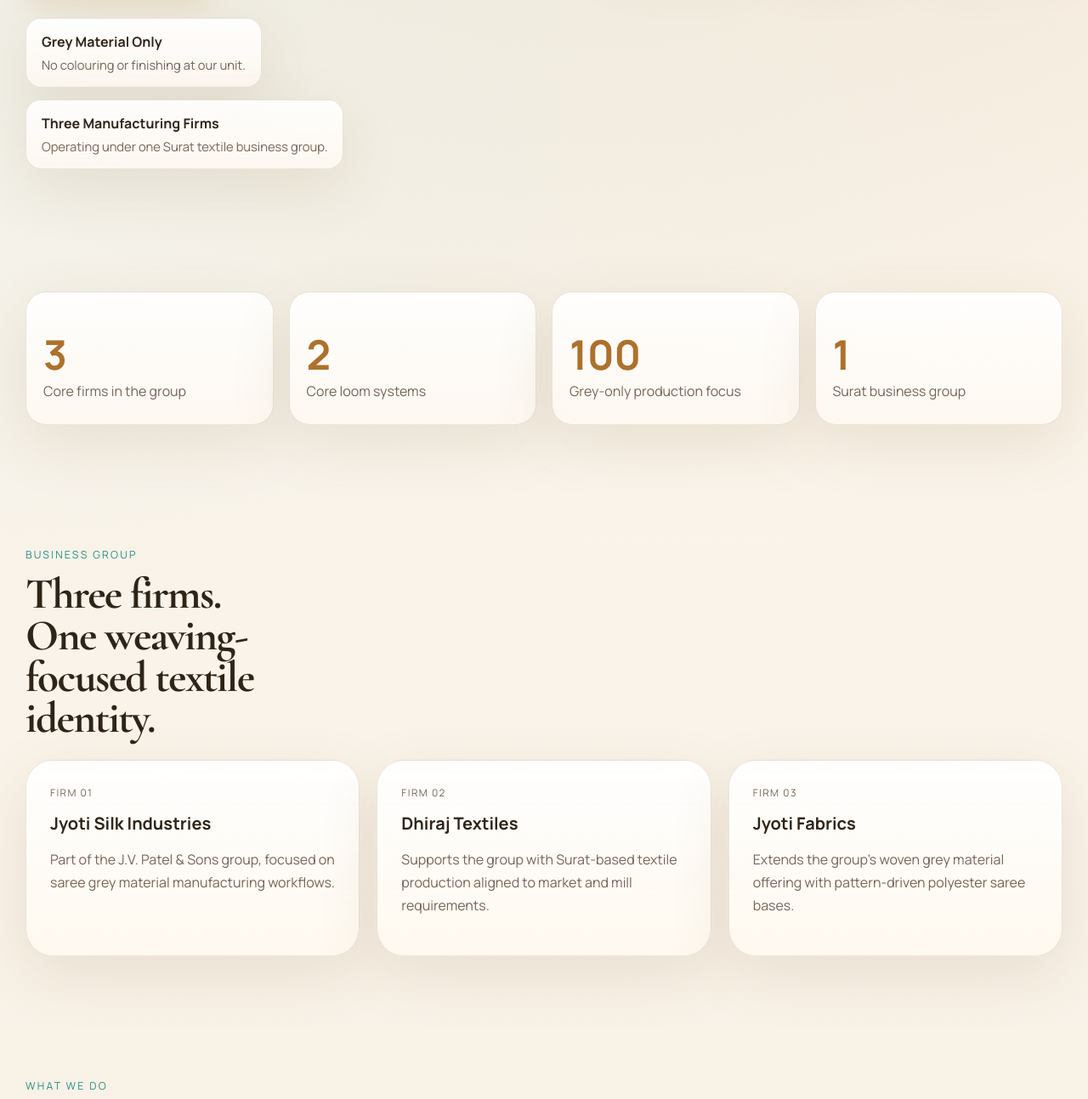
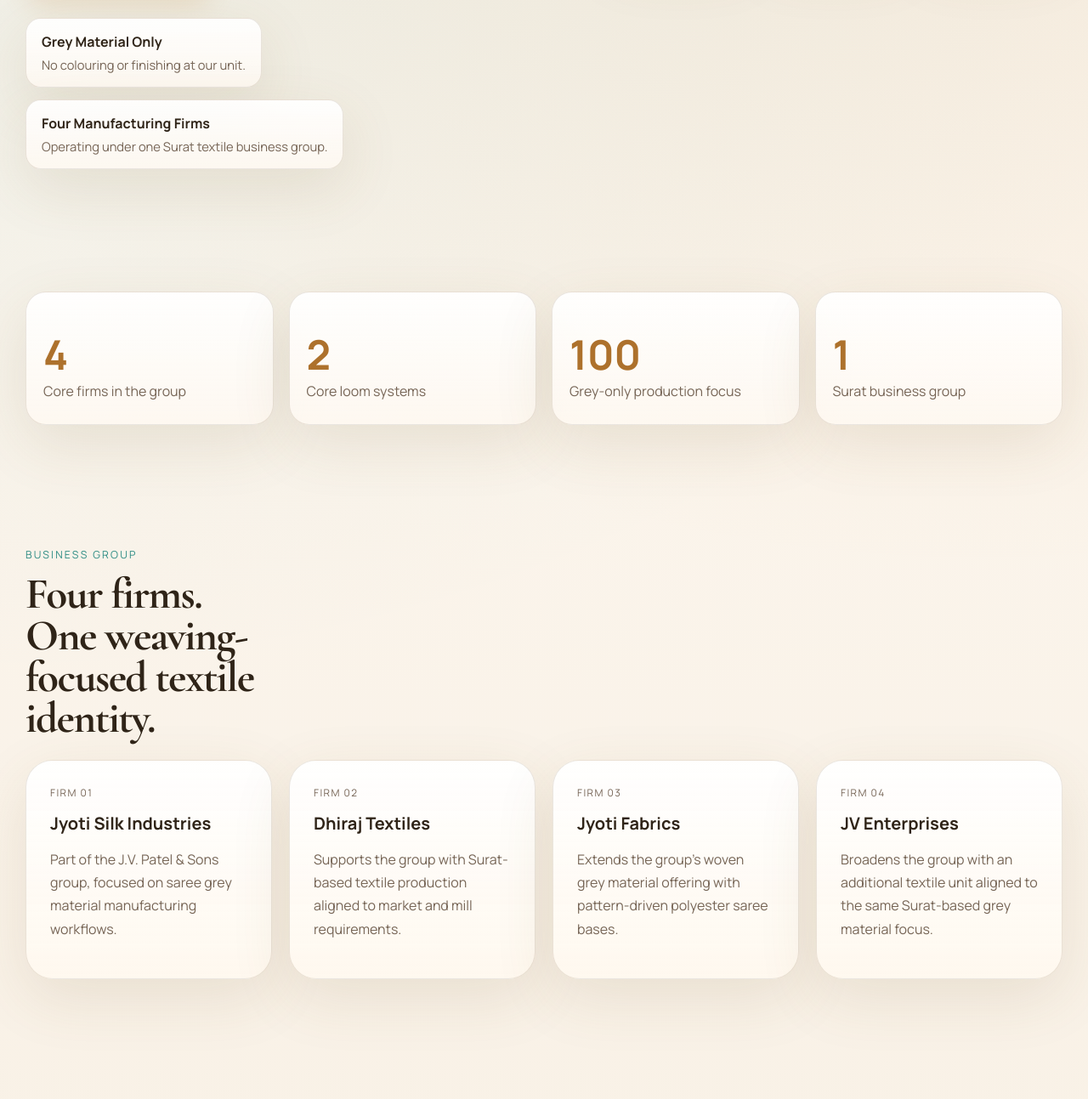
Before and after one commit to tirthtnp8102/JVPatel-Sons-WebSite, a plain HTML site: page index.html in a window 1280 px wide. Shown: the part 1020-2313 px from the top of the page at 85% size. Drawn offline with nearby package versions, Linux system fonts and the light colour scheme.

Commit message:
Added the Fourth firm

```diff
--- a/index.html
+++ b/index.html
@@ -23,7 +23,7 @@
           <span class="brand-mark"></span>
           <span>
             <strong>J.V. Patel & Sons</strong>
-            <small>Jyoti Silk Industries • Dhiraj Textiles • Jyoti Fabrics</small>
+            <small>Jyoti Silk Industries • Dhiraj Textiles • Jyoti Fabrics • JV Enterprises</small>
           </span>
         </a>
 
@@ -72,7 +72,7 @@
                 <span>No colouring or finishing at our unit.</span>
               </div>
               <div>
-                <strong>Three Manufacturing Firms</strong>
+                <strong>Four Manufacturing Firms</strong>
                 <span>Operating under one Surat textile business group.</span>
               </div>
             </div>
@@ -106,7 +106,7 @@
 
         <section class="metrics section">
           <div class="metric">
-            <strong data-count="3">3</strong>
+            <strong data-count="4">4</strong>
             <span>Core firms in the group</span>
           </div>
           <div class="metric">
@@ -126,7 +126,7 @@
         <section class="section firm-section" id="firms">
           <div class="section-heading compact">
             <p class="eyebrow">Business Group</p>
-            <h2>Three firms. One weaving-focused textile identity.</h2>
+            <h2>Four firms. One weaving-focused textile identity.</h2>
           </div>
           <div class="firm-grid">
             <article class="firm-card glass-card">
@@ -143,6 +143,11 @@
               <p class="firm-label">Firm 03</p>
               <h3>Jyoti Fabrics</h3>
               <p>Extends the group’s woven grey material offering with pattern-driven polyester saree bases.</p>
+            </article>
+            <article class="firm-card glass-card">
+              <p class="firm-label">Firm 04</p>
+              <h3>JV Enterprises</h3>
+              <p>Broadens the group with an additional textile unit aligned to the same Surat-based grey material focus.</p>
             </article>
           </div>
         </section>
--- a/styles.css
+++ b/styles.css
@@ -436,7 +436,7 @@
 
 .firm-grid {
   display: grid;
-  grid-template-columns: repeat(3, 1fr);
+  grid-template-columns: repeat(4, minmax(0, 1fr));
   gap: 20px;
 }
 
```
Also changed, not shown: gallery.html (+1 -1 lines).
